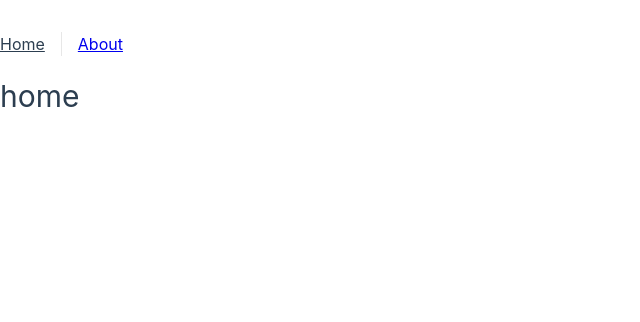
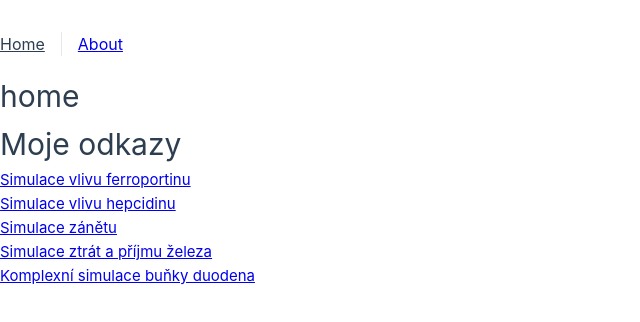
Before and after one commit to kofranek/Router, a Vue app in the folder hollarka_router/: page / in a window 1280 px wide. Shown: the top 322 px of the page, without its empty margins (0-640 px from the left). Built offline with nearby package versions, Linux system fonts and the light colour scheme.

Commit message:
odkazy na main page

```diff
--- a/hollarka_router/src/App.vue
+++ b/hollarka_router/src/App.vue
@@ -18,11 +18,14 @@ const odkaz = ref('https://egolem.online/ironmetabolism/#liver/iron2sim.md')
   <RouterView />
 
   <main>
-    <a href="https://egolem.online/ironmetabolism/#liver/iron2sim.md", target="_blank">Železo v játrech</a>
     <h1>Moje odkazy</h1>
     <div class="card">
       <div v-for="example in examples" :key="example.id">
-        {{ example.title }}
+        <div>
+        <a :href="example.html" target="_blank" >
+          {{ example.title }}
+        </a>
+        </div>
       </div>
     </div>
   </main>
```
